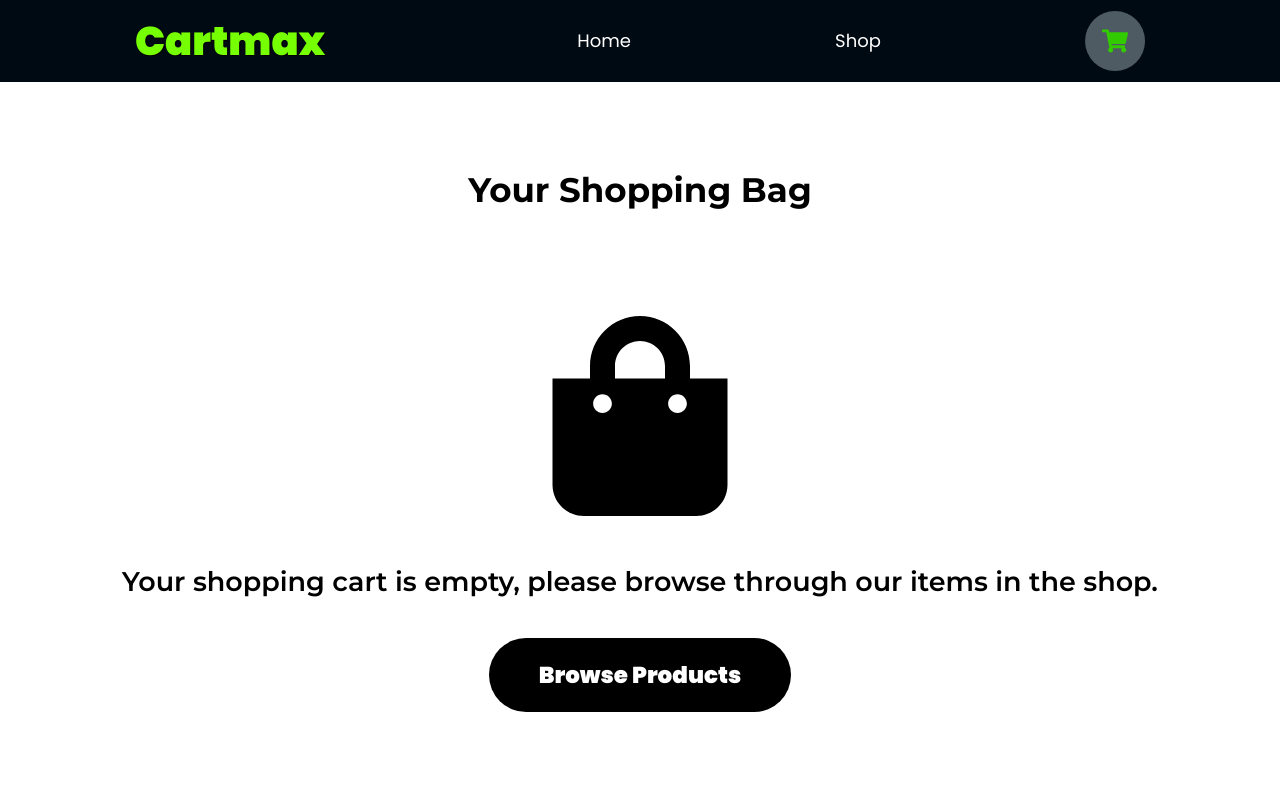
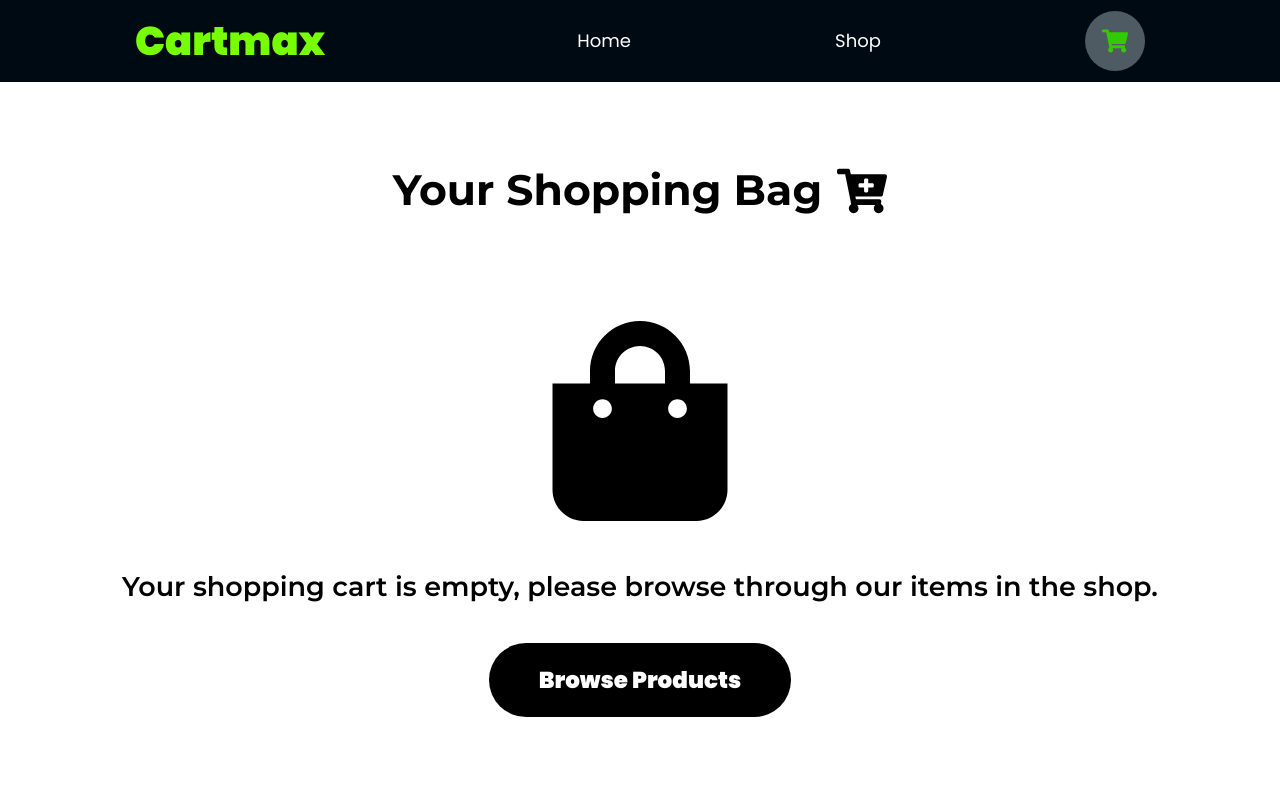
Before and after one commit to aelmi03/shopping-cart, a React (Create React App) app: page /checkout in a window 1280 px wide. Shown: the top 800 px of the page. Built offline with nearby package versions, Linux system fonts and the light colour scheme.

Commit message:
Added some quick styling to my Checkout Component to make it look more aesthetically pleasing

```diff
--- a/src/components/Checkout/Checkout.js
+++ b/src/components/Checkout/Checkout.js
@@ -3,11 +3,15 @@ import styled from "styled-components";
 import CheckoutProducts from "./CheckoutProducts";
 import CheckoutPrice from "./CheckoutPrice";
 import EmptyCart from "./EmptyCart";
+import { FaCartPlus } from "react-icons/fa";
 
 const Checkout = ({ cartProducts, editCartProduct, totalValue, resetCart }) => {
   return (
     <CheckoutWrapper>
-      <CheckoutTitle>Your Shopping Bag</CheckoutTitle>
+      <CheckoutTitle>
+        Your Shopping Bag{" "}
+        <FaCartPlus style={{ width: "50px", height: "50px" }} />
+      </CheckoutTitle>
       {cartProducts.length !== 0 ? (
         <React.Fragment>
           <CheckoutContent>
@@ -47,7 +51,16 @@ const CheckoutTitle = styled.h2`
   align-items: center;
   gap: 1.5rem;
   @media (min-width: 768px) {
-    font-size: 3.4rem;
+    font-size: 4.25rem;
+  }
+  @media (min-width: 1440px) {
+    font-size: 4.45rem;
+  }
+
+  @media (max-width: 539px) {
+    > svg {
+      display: none;
+    }
   }
 `;
 
--- a/src/components/Checkout/CheckoutPrice.js
+++ b/src/components/Checkout/CheckoutPrice.js
@@ -30,7 +30,7 @@ const CheckoutPrice = ({ totalValue, resetCart }) => {
       <Button
         style={{
           padding: "1rem 3rem",
-          fontSize: "2rem",
+          fontSize: "2.3rem",
           width: "26rem",
           marginTop: "1rem",
         }}
@@ -53,7 +53,7 @@ const CheckoutPriceWrapper = styled.div`
   padding: 0.5rem;
   justify-content: space-between;
   align-items: center;
-  border: 0.5px solid ${({ theme }) => theme.colors.lightGray};
+  border: 0.5px solid ${({ theme }) => theme.colors.neutral};
   border-radius: 5px;
   height: 25rem;
   @media (min-width: 768px) {
@@ -81,6 +81,9 @@ const BoldText = styled.h3`
   @media (min-width: 768px) {
     font-size: 1.9rem;
   }
+  @media (min-width: 1024px) {
+    font-size: 2.25rem;
+  }
 `;
 
 const PriceText = styled.h3`
@@ -89,6 +92,9 @@ const PriceText = styled.h3`
   @media (min-width: 768px) {
     font-size: 2rem;
   }
+  @media (min-width: 1024px) {
+    font-size: 2.3rem;
+  }
 `;
 
 const TotalPriceText = styled.h3`
@@ -96,5 +102,8 @@ const TotalPriceText = styled.h3`
   font-weight: bold;
   font-family: "Montserrat", sans-serif;
   text-align: center;
+  @media (min-width: 1024px) {
+    font-size: 2.4rem;
+  }
 `;
 export default CheckoutPrice;
--- a/src/components/Checkout/CheckoutProductCard.js
+++ b/src/components/Checkout/CheckoutProductCard.js
@@ -43,6 +43,9 @@ const CheckoutProductCardWrapper = styled.div`
   text-align: center;
   background-color: white;
   border-bottom: 1px solid ${({ theme }) => theme.colors.neutral};
+  @media (min-width: 1024px) {
+    width: 42rem;
+  }
 `;
 
 const ImgWrapper = styled.img`
@@ -70,10 +73,14 @@ const TitleWrapper = styled.div`
   justify-content: space-between;
   align-items: flex-start;
   width: 100%;
+  padding: 0rem 0.5rem;
 `;
 
 const PriceAmount = styled.h4`
   font-size: "Montserrat", sans-serif;
   font-size: 1.5rem;
+  @media (min-width: 768px) {
+    font-size: 1.8rem;
+  }
 `;
 export default CheckoutProductCard;
```
